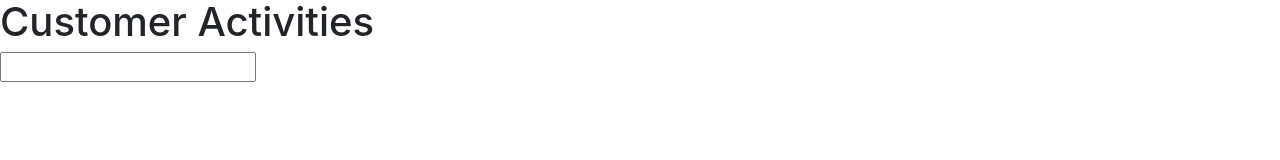
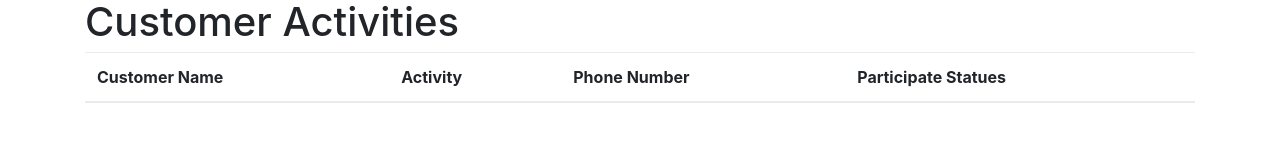
Before and after one commit to AIroot/Fullstack_RESTful_API, a plain HTML site: page Customer_ChecklistAPP/public/index.html in a window 1280 px wide. Drawn offline with nearby package versions, Linux system fonts and the light colour scheme.

Commit message:
add controllere

```diff
--- a/Customer_ChecklistAPP/public/index.html
+++ b/Customer_ChecklistAPP/public/index.html
@@ -1,15 +1,28 @@
 <!DOCTYPE html>
-<html ng-app>
+<html ng-app="myApp">
 <head>
 <link rel="stylesheet" href="https://maxcdn.bootstrapcdn.com/bootstrap/4.0.0-beta/css/bootstrap.min.css" integrity="sha384-/Y6pD6FV/Vv2HJnA6t+vslU6fwYXjCFtcEpHbNJ0lyAFsXTsjBbfaDjzALeQsN6M" crossorigin="anonymous">
 	<title>Customer Checklist Form</title>
 </head>
 <body>
-<h1>Customer Activities</h1>
+<div class="container" ng-controller="AppCtrl">
+	<h1>Customer Activities</h1>
 
-<input ng-model="test">
-{{test}}
+	<table class="table">
+		<thead>
+			<tr>
+				<th>Customer Name</th>
+				<th>Activity </th>
+				<th>Phone Number</th>
+				<th>Participate Statues</th>
+			</tr>
+		</thead>
+	</table>
+</div>
+
 
 <script src = "https://ajax.googleapis.com/ajax/libs/angularjs/1.6.6/angular.min.js"></script>
+
+<script src = "controllers/controller.js"></script>
 </body>
 </html>
```
